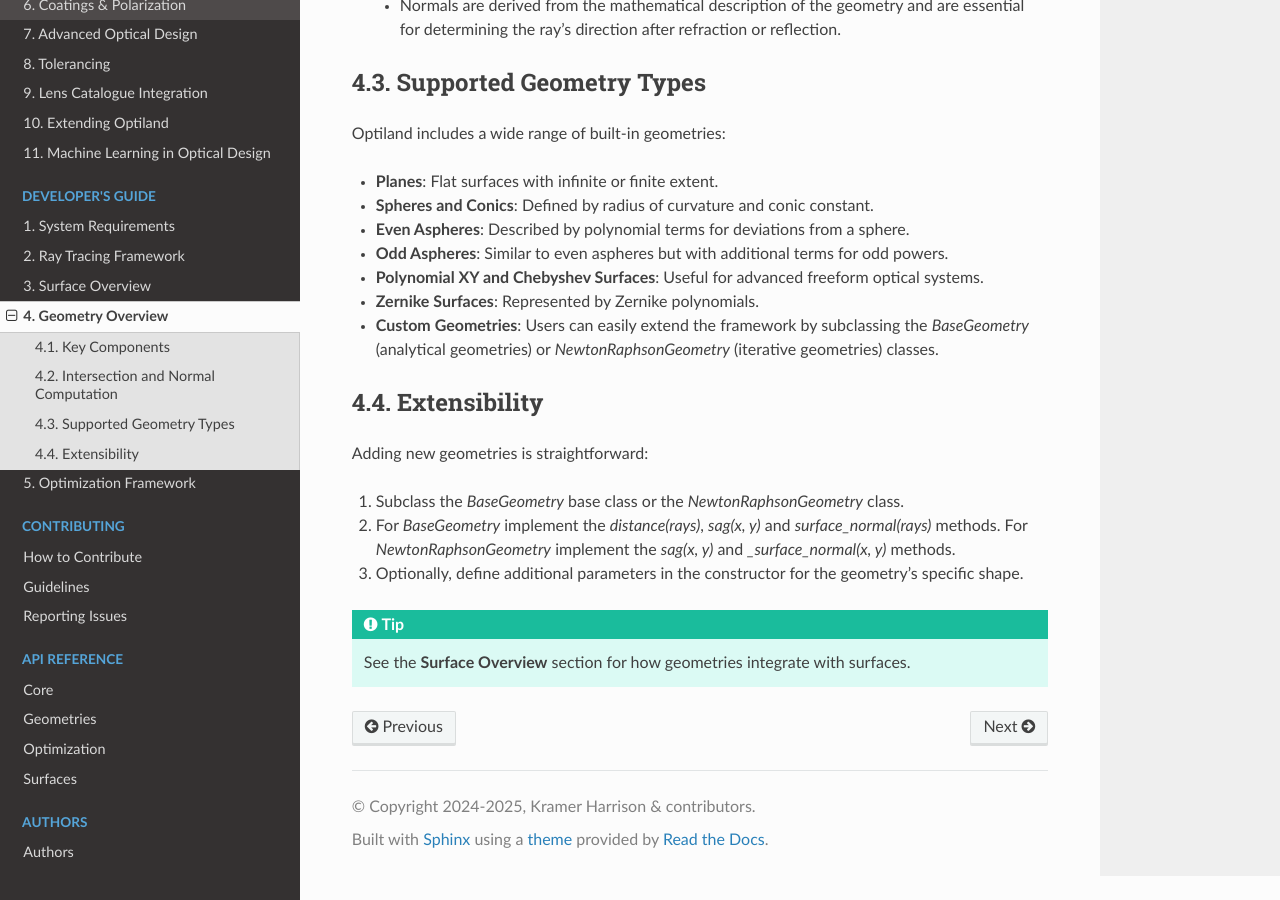
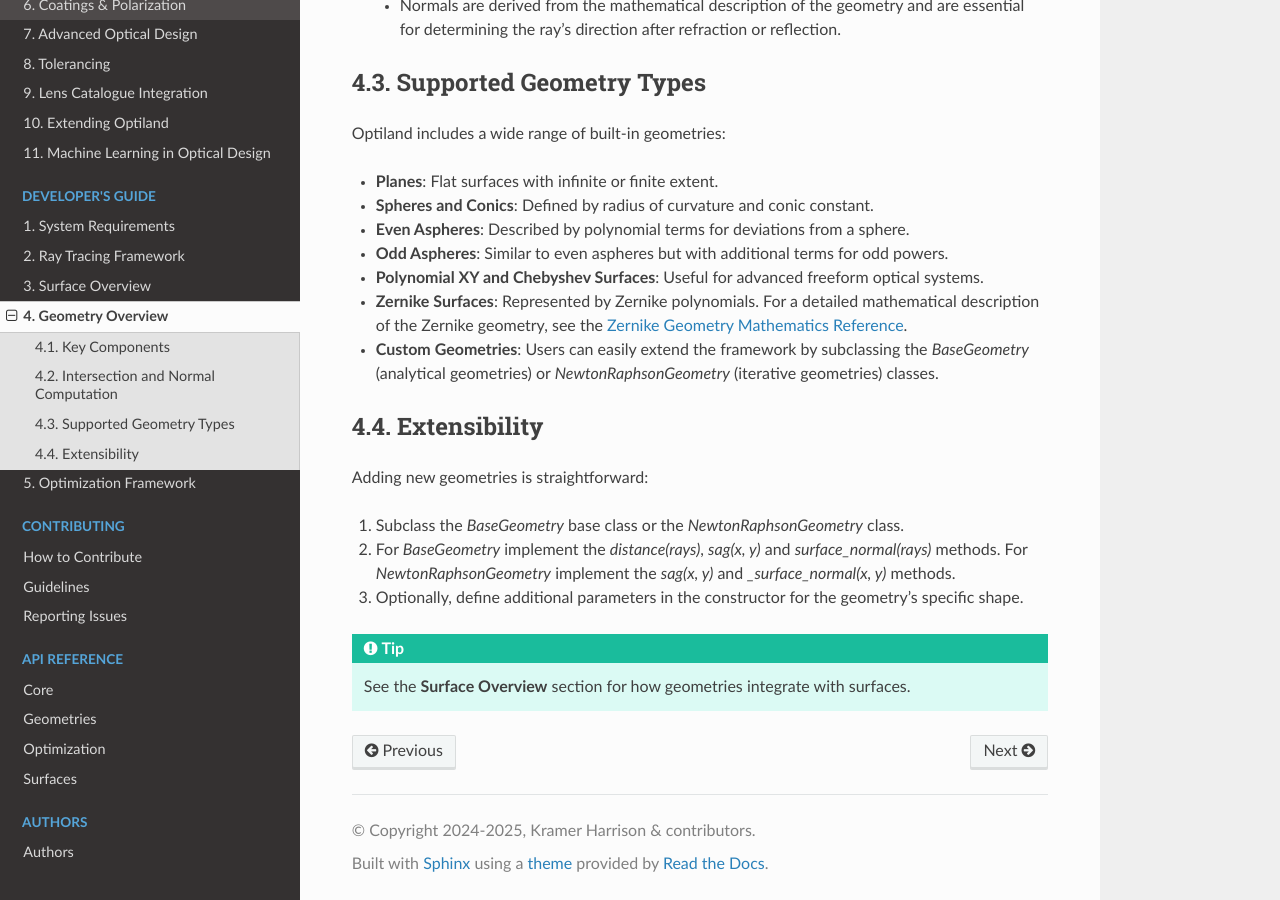
Before and after one commit to HarrisonKramer/optiland, a Sphinx documentation site: the page built from docs/developers_guide/geometry_overview.rst, in a window 1280 px wide and 900 px high, scrolled down 1171 px. Built offline with Sphinx 7.4.7 and the Read the Docs theme 3.1.0, drawn with Linux system fonts in a browser that asks for light colours; pages that are not in the unit, such as notebooks, are missing from menus.

Commit message:
docs: add reference link for Zernike geometry description md file

```diff
--- a/docs/developers_guide/geometry_overview.rst
+++ b/docs/developers_guide/geometry_overview.rst
@@ -52,7 +52,7 @@
 - **Even Aspheres**: Described by polynomial terms for deviations from a sphere.
 - **Odd Aspheres**: Similar to even aspheres but with additional terms for odd powers.
 - **Polynomial XY and Chebyshev Surfaces**: Useful for advanced freeform optical systems.
-- **Zernike Surfaces**: Represented by Zernike polynomials.
+- **Zernike Surfaces**: Represented by Zernike polynomials. For a detailed mathematical description of the Zernike geometry, see the `Zernike Geometry Mathematics Reference <https://github.com/HarrisonKramer/optiland/blob/master/docs/references/zernike_description.md>`_.
 - **Custom Geometries**: Users can easily extend the framework by subclassing the `BaseGeometry` (analytical geometries) or `NewtonRaphsonGeometry` (iterative geometries) classes.
 
 Extensibility
```
